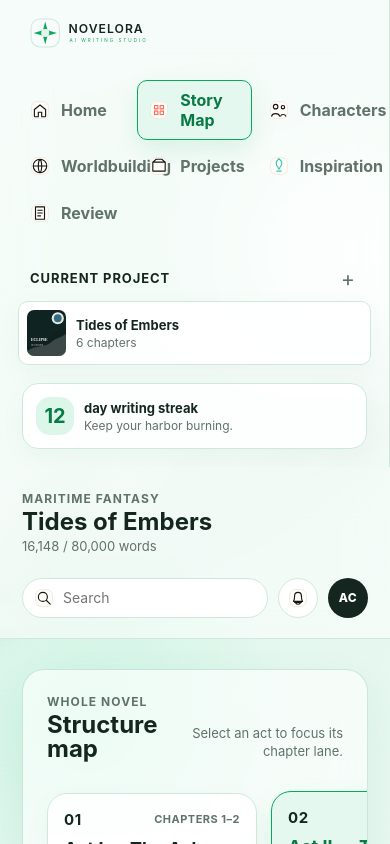
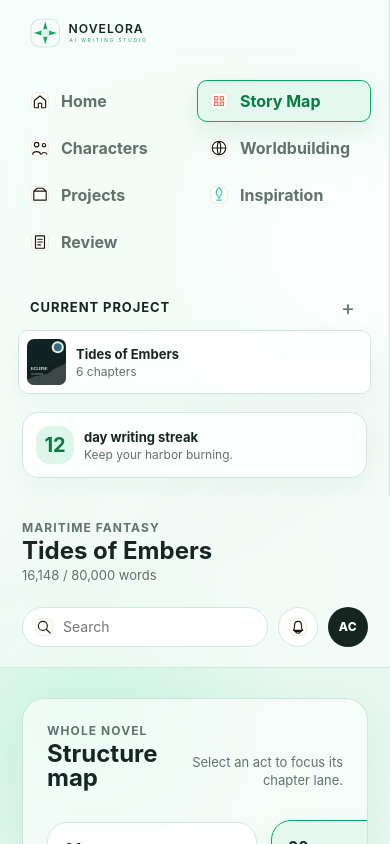
Before and after one commit to GuoJy1997/NOVELAGENT, a React (Vite) app in the folder apps/web/: page / in a window 390 px wide. Shown: the top 844 px of the page. Built offline with nearby package versions, Linux system fonts and the light colour scheme.

Commit message:
fix: refine white mint cockpit composition

```diff
--- a/apps/web/src/styles/cockpit.css
+++ b/apps/web/src/styles/cockpit.css
@@ -34,7 +34,7 @@
 }
 
 .cockpit-visual-stage__book-layer {
-  z-index: 2;
+  z-index: 4;
 }
 
 .cockpit-visual-stage__foreground {
@@ -1496,6 +1496,12 @@
   }
 }
 
+@media (max-width: 480px) {
+  .project-navigation {
+    grid-template-columns: repeat(2, minmax(0, 1fr));
+  }
+}
+
 @media (prefers-reduced-motion: reduce) {
   .cockpit-visual-stage__flow,
   .cockpit-visual-stage__book,
```
Also changed, not shown: 1 other file (tests, documents, lock files or other folders).
